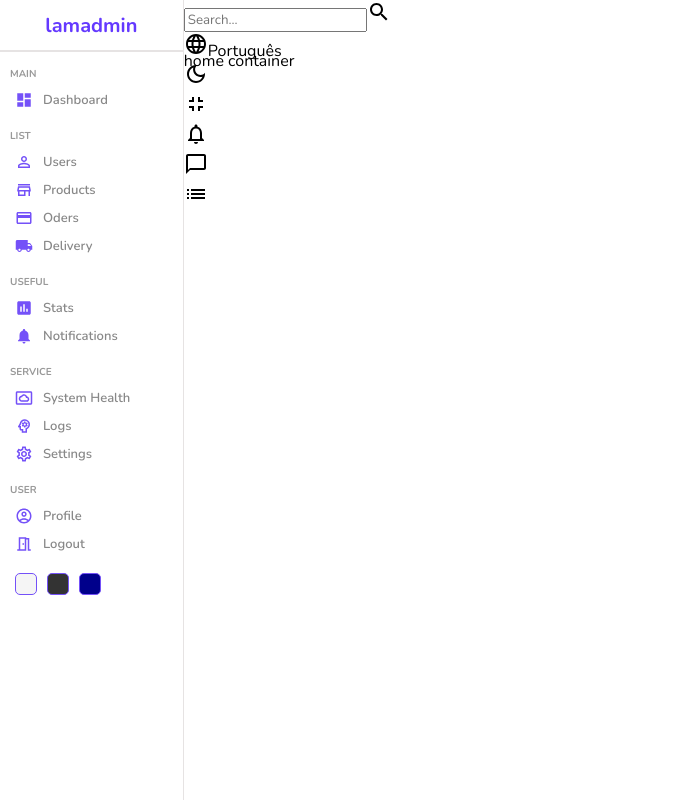
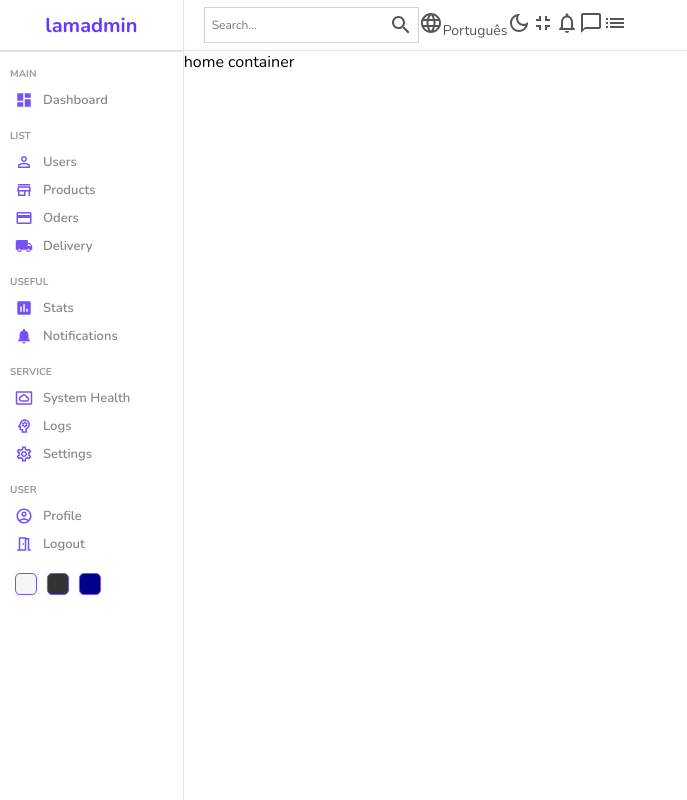
Before and after one commit to netoADS/lamadmin, a React (Create React App) app: page / in a window 1280 px wide. Shown: the whole page, without its empty margins (0-687 px from the left). Built offline with nearby package versions, Linux system fonts and the light colour scheme.

Commit message:
223116052024

```diff
--- a/src/components/Navbar/Navbar.jsx
+++ b/src/components/Navbar/Navbar.jsx
@@ -15,7 +15,7 @@ const Navbar = () => {
         <SearchOutlinedIcon/>
       </div>
       <div className="item">
-        <LanguageOutlinedIcon/>
+        <LanguageOutlinedIcon className="icon"/>
         Português
       </div>
       <div className="item">
--- a/src/components/Navbar/navbar.scss
+++ b/src/components/Navbar/navbar.scss
@@ -1,3 +1,44 @@
 .navbar {
     height: 50px;
+    border-bottom: 0.5px solid rgb(231, 228, 288);
+    display: flex;
+    align-items: center;
+    font-size: 14px;
+    color: #555;
+
+    .wrapper{
+        padding: 20px;
+        display: flex;
+        align-items: center;
+        justify-content: space-between;
+
+
+        .search{
+            display: flex;
+            align-items: center;
+            border: 0.5px solid lightgray;
+            padding: 5px;
+
+            input{
+                border: none;
+                outline: none;
+                background: transparent;
+
+                &::placeholder{
+                    font-size: 12px;
+                }
+            }
+        }
+
+        .items {
+            display: flex;
+            align-items: center;
+
+            .item{
+                display: flex;
+                align-items: center;
+                margin-right: 20px;
+            }
+        }
+    }
 }
```
Also changed, not shown: 1 other file (tests, documents, lock files or other folders).
